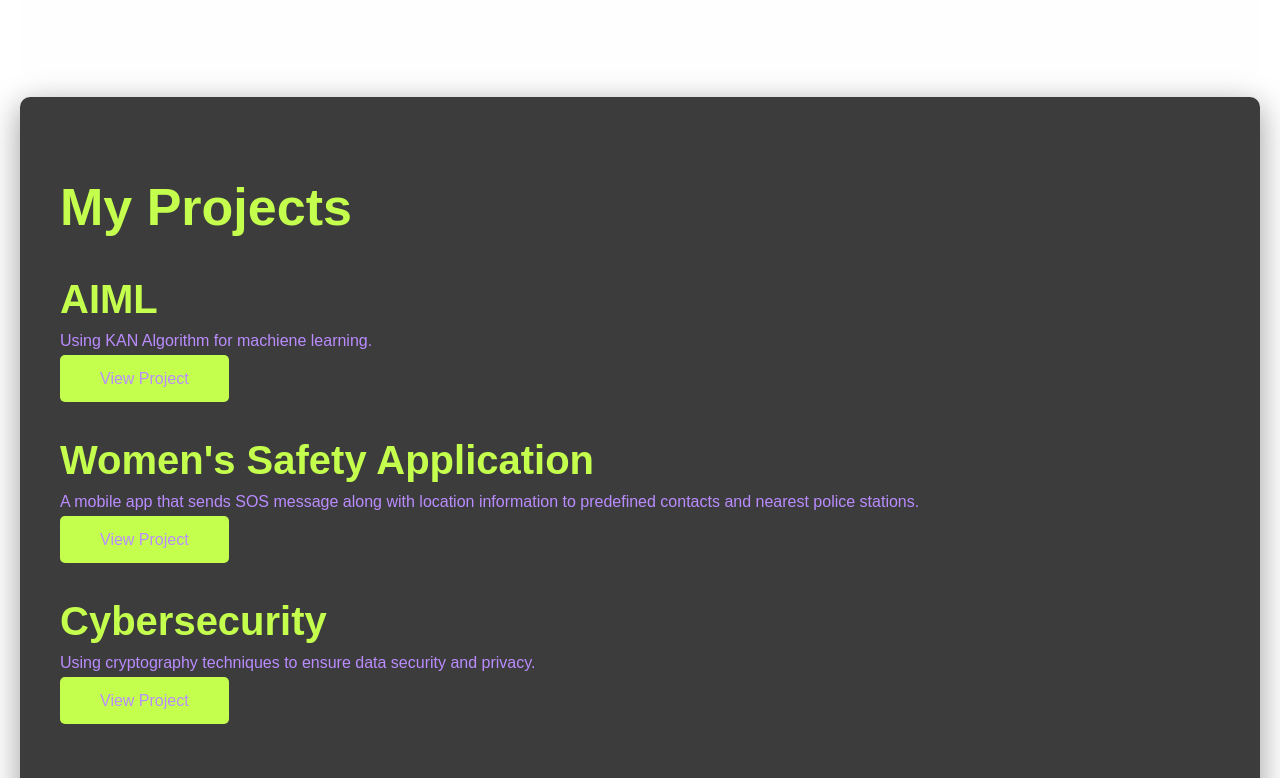
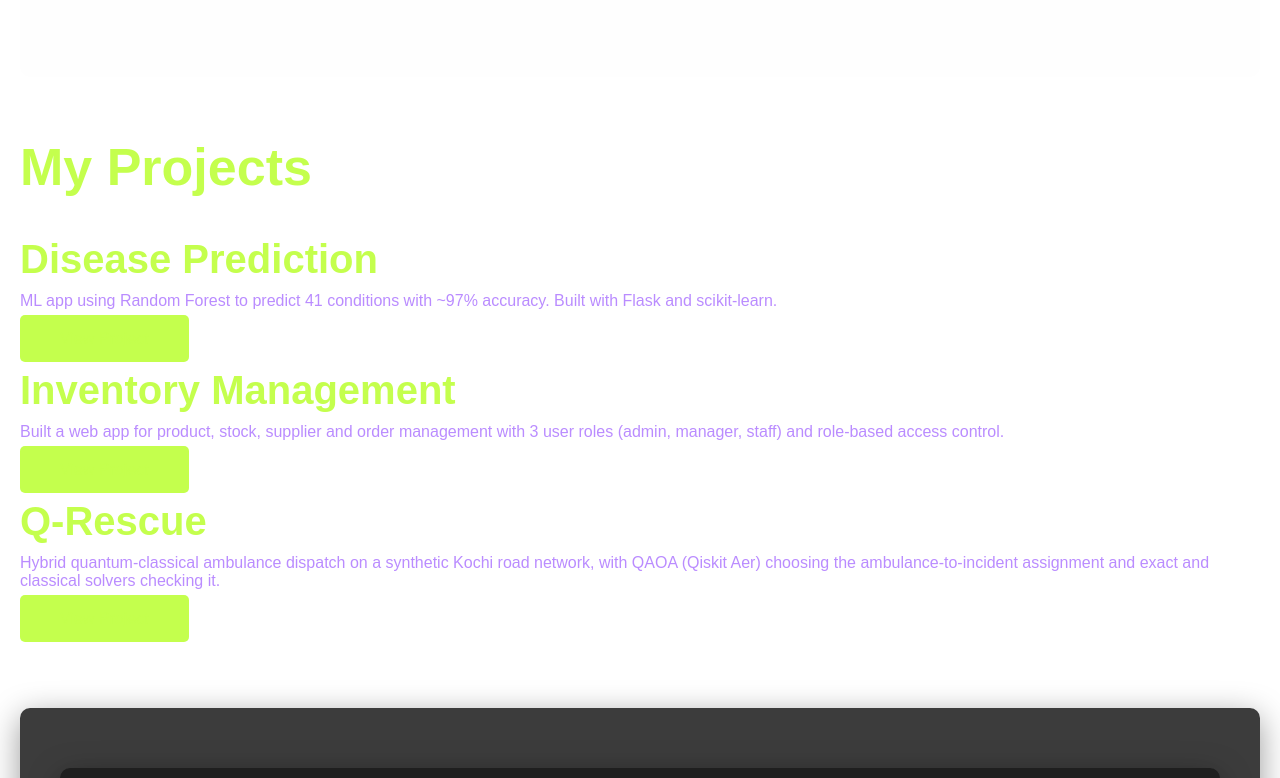
Before and after one commit to joelthomas5/Portfolio, a plain HTML site: page index.html in a window 1280 px wide. Shown: the part 1867-2645 px from the top of the page. Drawn offline with Linux system fonts and the light colour scheme; a web font is replaced by a local one.

Commit message:
Fix HTML structure and update content

```diff
--- a/index.html
+++ b/index.html
@@ -85,28 +85,30 @@
         </div>
     </section>
 
+
 <!-- Projects Section -->
-    <section id="projects" class="projects-section">
-        <div class="projects">
+    <section class="projects">
         <h1>My Projects</h1>
-            <div class="projects-container">
+    <div class="project-list">
         <div class="project-item">
-                <h2>AIML</h2>
-                <p>Using KAN Algorithm for machiene learning.</p>
-                <a href="#" class="btn">View Project</a>
+            <h2>Disease Prediction</h2>
+            <p>ML app using Random Forest to predict 41 conditions with ~97% accuracy. Built with Flask and scikit-learn.</p>
+            <a href="https://github.com/joelthomas5/Disease-Prediction-using-Machine-Learning" class="btn" target="_blank" rel="noopener">View Project</a>
         </div>
         <div class="project-item">
-                <h2>Women's Safety Application</h2>
-                <p>A mobile app that sends SOS message along with location information to predefined contacts and nearest police stations.</p>
-                <a href="#" class="btn">View Project</a>
+            <h2>Inventory Management</h2>
+            <p>Built a web app for product, stock, supplier and order management with 3 user roles (admin, manager, staff) and role-based
+access control.</p>
+            <a href="https://github.com/joelthomas5/Inventory-Management" class="btn" target="_blank" rel="noopener">View Project</a>
         </div>
         <div class="project-item">
-                <h2>Cybersecurity</h2>
-                <p>Using cryptography techniques to ensure data security and privacy.</p>
-                <a href="#" class="btn">View Project</a>
+            <h2>Q-Rescue</h2>
+            <p>Hybrid quantum-classical ambulance dispatch on a synthetic Kochi road network, with QAOA (Qiskit Aer) choosing the ambulance-to-incident assignment and exact and classical solvers checking it.</p>
+            <a href="https://github.com/joelthomas5/q-rescue" class="btn" target="_blank" rel="noopener">View Project</a>
         </div>
     </div>
-        </div>
+
+
     </section>
 
     <!-- Contact Section -->
```
Lines whose indentation alone changed are shown as unchanged.
